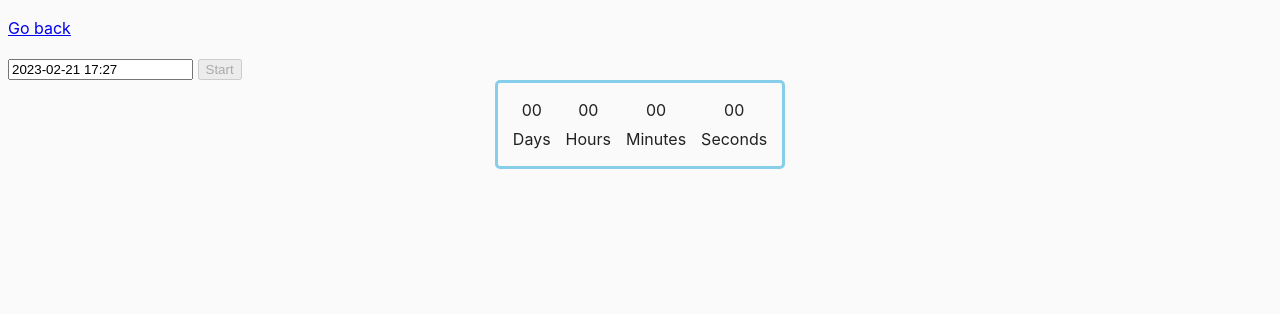
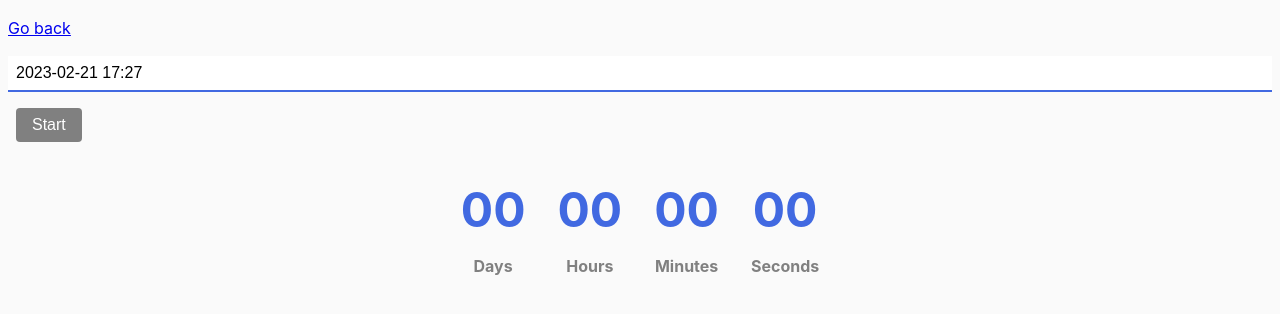
Before and after one commit to IhorKaren/goit-js-hw-09, a website built with Parcel: page src/02-timer.html in a window 1280 px wide. Built offline with nearby package versions, Linux system fonts and the light colour scheme.

Commit message:
timer v3

```diff
--- a/src/02-timer.html
+++ b/src/02-timer.html
@@ -10,7 +10,7 @@
     <p><a href="index.html">Go back</a></p>
 
     <input type="text" id="datetime-picker" />
-    <button type="button" data-start>Start</button>
+    <button class="btn-timer" type="button" data-start>Start</button>
 
     <div class="timer">
       <div class="field">
--- a/src/css/common.css
+++ b/src/css/common.css
@@ -17,24 +17,60 @@ img {
   max-width: 100%;
 }
 
-/* #datetime-picker {
+.btn-timer {
+  background-color: royalblue;
+  border: none;
+  border-radius: 4px;
+  color: #fff;
+  cursor: pointer;
+  font-size: 16px;
+  padding: 8px 16px;
+  margin-left: 8px;
+  transition: all 0.2s ease;
+}
 
-} */
+.btn-timer:hover {
+  background-color: darkblue;
+}
 
+.btn-timer:disabled {
+  background-color: gray;
+}
+
+#datetime-picker {
+  border: none;
+  border-bottom: 2px solid royalblue;
+  font-size: 16px;
+  margin-bottom: 16px;
+  padding: 8px;
+  width: 100%;
+}
+
+/* Timer styles */
 .timer {
   display: flex;
-  width: max-content;
-  margin-left: auto;
-  margin-right: auto;
-  gap: 15px;
-  padding: 15px;
-  border: 3px solid skyblue;
-  border-radius: 5px;
+  justify-content: center;
+  align-items: center;
+  margin-top: 32px;
 }
 
 .field {
   display: flex;
   flex-direction: column;
-  text-align: center;
-  gap: 5px
+  justify-content: center;
+  align-items: center;
+  margin: 0 16px;
 }
+
+.value {
+  font-size: 48px;
+  font-weight: bold;
+  color: royalblue;
+  margin-bottom: 8px;
+}
+
+.label {
+  font-size: 16px;
+  font-weight: bolder;
+  color: gray;
+}
--- a/src/js/02-timer.js
+++ b/src/js/02-timer.js
@@ -23,6 +23,7 @@ const timer = {
     }
 
     const startTime = value;
+    this.isActive = true;
 
     refs.timerID = setInterval(() => {
       const currentTime = Date.now();
@@ -70,7 +71,6 @@ function onTimerSetValue({ days, hours, minutes, seconds }) {
 
 function onStartTimer() {
   timer.start(refs.dateValue);
-  timer.isActive = true;
 }
 
 function onStopTimer() {
@@ -80,10 +80,12 @@ function onStopTimer() {
     refs.timerMins.textContent === '00' &&
     refs.timerSec.textContent === '01'
   ) {
+    timer.isActive = false;
     clearInterval(refs.timerID);
+
     setTimeout(() => {
-     return refs.timerSec.textContent = '00';
-    }, 1000)
+      return (refs.timerSec.textContent = '00');
+    }, 1000);
   }
 }
 
@@ -92,7 +94,7 @@ function onDisableBtn() {
 }
 
 function addLeadingZero(value) {
-  return String(value).padStart('2', '0');
+  return String(value).padStart(2, '0');
 }
 
 function convertMs(ms) {
@@ -102,11 +104,8 @@ function convertMs(ms) {
   const day = hour * 24;
 
   const days = addLeadingZero(Math.floor(ms / day));
-
   const hours = addLeadingZero(Math.floor((ms % day) / hour));
-
   const minutes = addLeadingZero(Math.floor(((ms % day) % hour) / minute));
-
   const seconds = addLeadingZero(
     Math.floor((((ms % day) % hour) % minute) / second)
   );
```
